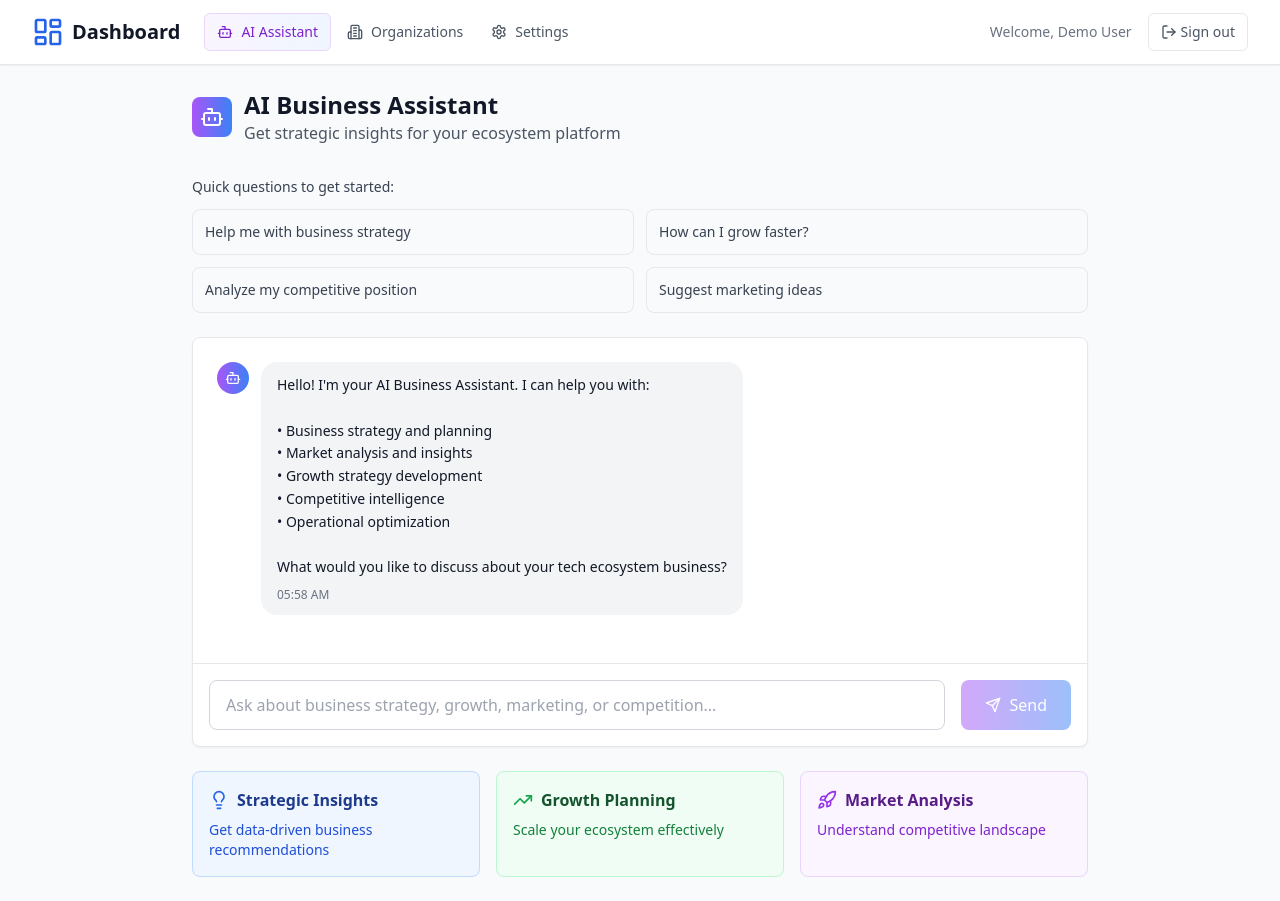
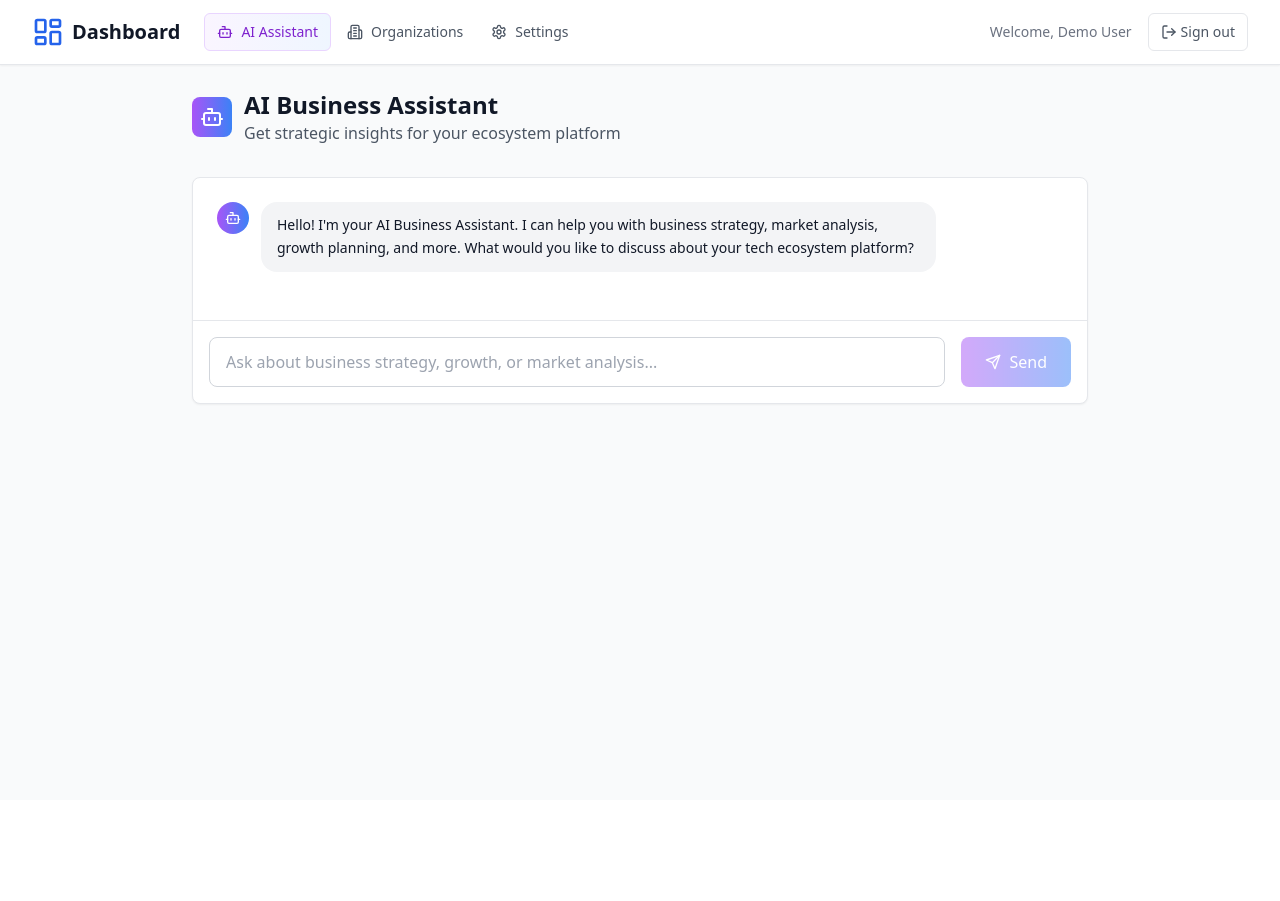
Before and after one commit to jadenhameed1/Birthday, a Next.js app: page /dashboard/ai-chat in a window 1280 px wide. After the commit the page ends 800 px from the top, so only its background shows below. Built offline with nearby package versions, Linux system fonts and the light colour scheme; no server answers.

Commit message:
Fix AI Assistant routing and layout

```diff
--- a/app/dashboard/ai-chat/page.js
+++ b/app/dashboard/ai-chat/page.js
@@ -8,15 +8,6 @@ export default function AIChat() {
   const [input, setInput] = useState('')
   const [isLoading, setIsLoading] = useState(false)
   const messagesEndRef = useRef(null)
-
-  // Sample AI responses for demo
-  const aiResponses = {
-    'hello': "Hello! I'm your AI Business Assistant. I can help you with business strategy, market analysis, growth planning, and more. What would you like to discuss?",
-    'help': "I can assist you with:\n• Business strategy development\n• Market analysis and research\n• Growth planning and scaling\n• Competitive analysis\n• Product development insights\n• Marketing strategy\n• Financial planning\n\nWhat specific area would you like help with?",
-    'strategy': "Based on your tech ecosystem platform, here's a strategic framework:\n\n1. **Customer Acquisition**: Focus on SaaS businesses looking for integrated solutions\n2. **Monetization**: Tiered pricing with platform fees + transaction fees\n3. **Growth Leverage**: Network effects - more services attract more users\n4. **Competitive Moats**: AI recommendations and ecosystem lock-in\n\nWould you like me to elaborate on any of these areas?",
-    'growth': "For rapid growth in your ecosystem platform:\n\n🚀 **Immediate Actions**:\n• Partner with 3-5 key service providers\n• Launch referral program for early users\n• Create case studies from beta testers\n\n📈 **Medium-term**:\n• Expand to adjacent markets (consulting, agencies)\n• Develop API marketplace\n• Add enterprise features\n\n💡 **Long-term**:\n• Become the \"App Store\" for business services\n• Develop proprietary AI insights\n• Expand globally with localized services",
-    'default': "That's an interesting question! As your AI Business Assistant, I can provide insights on:\n\n• Market trends in your industry\n• Competitive positioning strategies\n• Customer acquisition cost optimization\n• Revenue model refinement\n• Scaling operations efficiently\n\nCould you provide more specific details about what you're looking to achieve?"
-  }
 
   const scrollToBottom = () => {
     messagesEndRef.current?.scrollIntoView({ behavior: "smooth" })
@@ -32,7 +23,7 @@ export default function AIChat() {
       {
         id: 1,
         role: 'assistant',
-        content: "Hello! I'm your AI Business Assistant. I can help you with:\n\n• Business strategy and planning\n• Market analysis and insights\n• Growth strategy development\n• Competitive intelligence\n• Operational optimization\n\nWhat would you like to discuss about your tech ecosystem business?",
+        content: "Hello! I'm your AI Business Assistant. I can help you with business strategy, market analysis, growth planning, and more. What would you like to discuss about your tech ecosystem platform?",
         timestamp: new Date()
       }
     ])
@@ -53,39 +44,19 @@ export default function AIChat() {
     setInput('')
     setIsLoading(true)
 
-    // Simulate AI thinking and response
+    // Simulate AI response
     setTimeout(() => {
-      const lowerInput = input.toLowerCase()
-      let response = aiResponses.default
-
-      if (lowerInput.includes('hello') || lowerInput.includes('hi')) {
-        response = aiResponses.hello
-      } else if (lowerInput.includes('help') || lowerInput.includes('what can you do')) {
-        response = aiResponses.help
-      } else if (lowerInput.includes('strategy') || lowerInput.includes('plan')) {
-        response = aiResponses.strategy
-      } else if (lowerInput.includes('growth') || lowerInput.includes('scale')) {
-        response = aiResponses.growth
-      }
-
       const aiMessage = {
         id: Date.now() + 1,
         role: 'assistant',
-        content: response,
+        content: "I understand you're asking about: \"" + input + "\". As your AI Business Assistant, I can provide strategic insights on business growth, market positioning, and ecosystem development. In a full implementation, this would connect to OpenAI GPT-4 for real AI responses.",
         timestamp: new Date()
       }
 
       setMessages(prev => [...prev, aiMessage])
       setIsLoading(false)
-    }, 1500)
+    }, 1000)
   }
-
-  const quickQuestions = [
-    "Help me with business strategy",
-    "How can I grow faster?",
-    "Analyze my competitive position",
-    "Suggest marketing ideas"
-  ]
 
   return (
     <div className="max-w-4xl mx-auto h-full flex flex-col">
@@ -100,24 +71,6 @@ export default function AIChat() {
           </div>
         </div>
       </div>
-
-      {/* Quick Questions */}
-      {messages.length <= 1 && (
-        <div className="mb-6">
-          <h3 className="text-sm font-medium text-gray-700 mb-3">Quick questions to get started:</h3>
-          <div className="grid grid-cols-1 sm:grid-cols-2 gap-3">
-            {quickQuestions.map((question, index) => (
-              <button
-                key={index}
-                onClick={() => setInput(question)}
-                className="text-left p-3 border border-gray-200 rounded-lg hover:border-blue-300 hover:bg-blue-50 transition-colors text-sm text-gray-700"
-              >
-                {question}
-              </button>
-            ))}
-          </div>
-        </div>
-      )}
 
       {/* Chat Container */}
       <div className="flex-1 bg-white rounded-lg shadow-sm border border-gray-200 flex flex-col">
@@ -152,11 +105,6 @@ export default function AIChat() {
                   }`}
                 >
                   <p className="text-sm whitespace-pre-wrap leading-relaxed">{message.content}</p>
-                  <p className={`text-xs mt-2 ${
-                    message.role === 'user' ? 'text-blue-200' : 'text-gray-500'
-                  }`}>
-                    {message.timestamp.toLocaleTimeString([], { hour: '2-digit', minute: '2-digit' })}
-                  </p>
                 </div>
               </div>
             </div>
@@ -188,7 +136,7 @@ export default function AIChat() {
               type="text"
               value={input}
               onChange={(e) => setInput(e.target.value)}
-              placeholder="Ask about business strategy, growth, marketing, or competition..."
+              placeholder="Ask about business strategy, growth, or market analysis..."
               className="flex-1 border border-gray-300 rounded-lg px-4 py-3 focus:outline-none focus:ring-2 focus:ring-blue-500 focus:border-transparent"
               disabled={isLoading}
             />
@@ -203,33 +151,6 @@ export default function AIChat() {
           </form>
         </div>
       </div>
-
-      {/* AI Capabilities Footer */}
-      <div className="mt-6 grid grid-cols-1 md:grid-cols-3 gap-4">
-        <div className="bg-blue-50 rounded-lg p-4 border border-blue-200">
-          <div className="flex items-center mb-2">
-            <Lightbulb className="h-5 w-5 text-blue-600 mr-2" />
-            <h4 className="font-semibold text-blue-900">Strategic Insights</h4>
-          </div>
-          <p className="text-sm text-blue-700">Get data-driven business recommendations</p>
-        </div>
-
-        <div className="bg-green-50 rounded-lg p-4 border border-green-200">
-          <div className="flex items-center mb-2">
-            <TrendingUp className="h-5 w-5 text-green-600 mr-2" />
-            <h4 className="font-semibold text-green-900">Growth Planning</h4>
-          </div>
-          <p className="text-sm text-green-700">Scale your ecosystem effectively</p>
-        </div>
-
-        <div className="bg-purple-50 rounded-lg p-4 border border-purple-200">
-          <div className="flex items-center mb-2">
-            <Rocket className="h-5 w-5 text-purple-600 mr-2" />
-            <h4 className="font-semibold text-purple-900">Market Analysis</h4>
-          </div>
-          <p className="text-sm text-purple-700">Understand competitive landscape</p>
-        </div>
-      </div>
     </div>
   )
 }
--- a/app/dashboard/layout.js
+++ b/app/dashboard/layout.js
@@ -1,6 +1,6 @@
 import DashboardNav from '@/components/DashboardNav'
 
-// Demo user data
+// Demo user data for when auth isn't fully set up
 const demoUser = {
   name: 'Demo User',
   email: 'demo@techecosystem.com'
```
